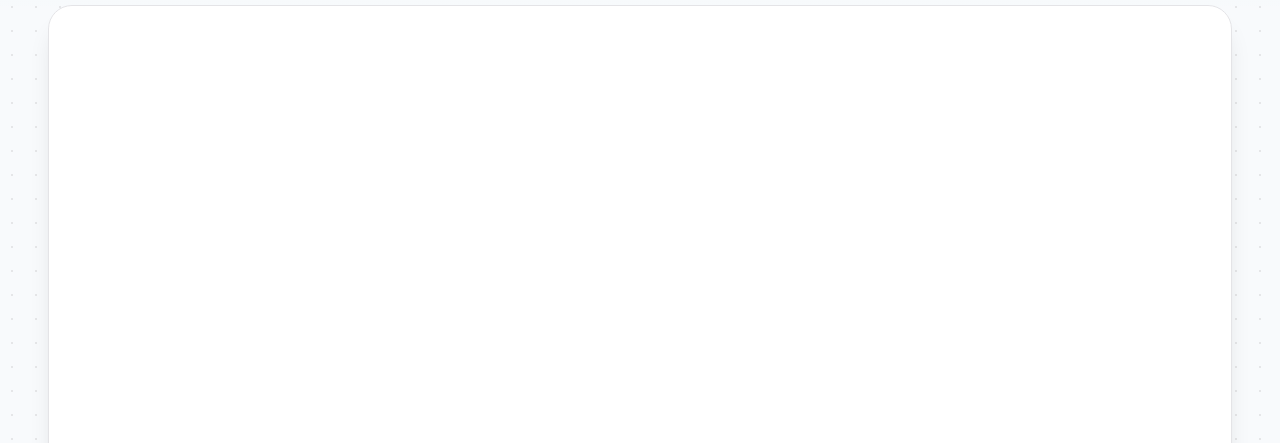
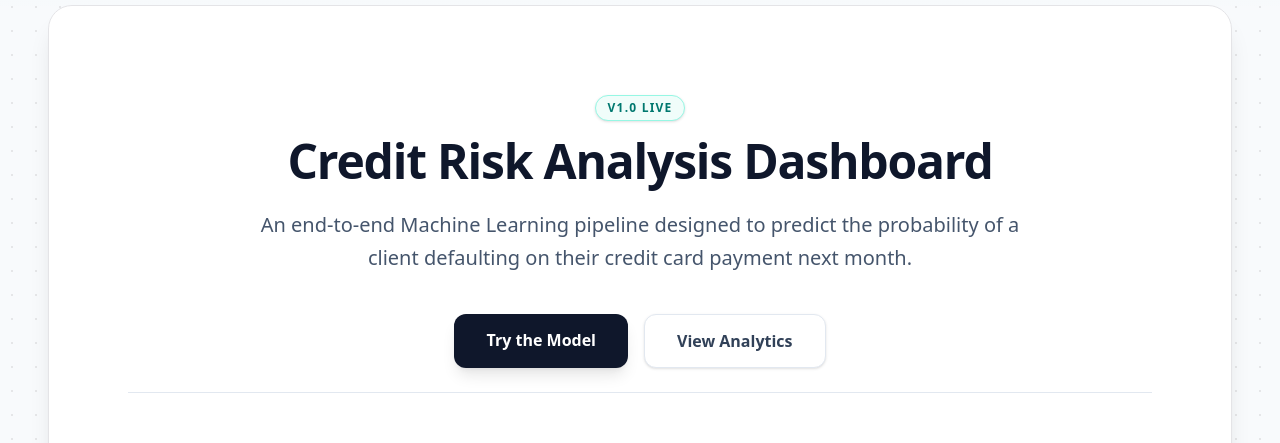
Before and after one commit to pankrulez/credit-risk-dnn, a Next.js app in the folder credit-risk-frontend/: page / in a window 1280 px wide. Shown: the part 245-688 px from the top of the page. Built offline with nearby package versions, Linux system fonts and the light colour scheme; no server answers.

Commit message:
fix: hero section

```diff
--- a/credit-risk-frontend/src/app/page.tsx
+++ b/credit-risk-frontend/src/app/page.tsx
@@ -1,12 +1,22 @@
+'use client';
+
 import Link from 'next/link';
+import { useEffect, useState } from 'react';
 
 export default function ProjectOverviewPage() {
+  // Use state to trigger the mount animation
+  const [mounted, setMounted] = useState(false);
+
+  useEffect(() => {
+    setMounted(true);
+  }, []);
+
   return (
     <div className="space-y-12 max-w-5xl mx-auto py-8">
 
-      {/* Hero Section - Animates in immediately */}
-      <section className="text-center py-6 border-b border-slate-200 dark:border-slate-800 opacity-0 animate-slide-up-fade" style={{ animationDelay: '0ms' }}>
-        <div className="inline-block mb-4 px-3 py-1 rounded-full bg-teal-50 dark:bg-teal-900/30 text-teal-700 dark:text-teal-400 text-xs font-bold tracking-widest uppercase border border-teal-200 dark:border-teal-800/50">
+      {/* Hero Section */}
+      <section className={`text-center py-6 border-b border-slate-200 dark:border-slate-800 transition-all duration-1000 ease-out ${mounted ? 'opacity-100 translate-y-0' : 'opacity-0 translate-y-12'}`}>
+        <div className="inline-block mb-4 px-3 py-1 rounded-full bg-teal-50 dark:bg-teal-900/30 text-teal-700 dark:text-teal-400 text-xs font-bold tracking-widest uppercase border border-teal-200 dark:border-teal-800/50 shadow-sm">
           V1.0 Live
         </div>
         <h2 className="text-4xl md:text-5xl font-extrabold text-slate-900 dark:text-white mb-6 tracking-tight">
@@ -29,10 +39,10 @@ export default function ProjectOverviewPage() {
       <div className="grid grid-cols-1 md:grid-cols-2 gap-8 pt-4">
 
         {/* Dataset Context Card - Delayed Animation */}
-        <div className="relative group opacity-0 animate-slide-up-fade" style={{ animationDelay: '200ms' }}>
+        <div className={`relative group transition-all duration-1000 delay-150 ease-out ${mounted ? 'opacity-100 translate-y-0' : 'opacity-0 translate-y-12'}`}>
 
           {/* Glowing Animated Gradient Background (Hidden until hover) */}
-          <div className="absolute -inset-0.5 bg-gradient-to-r from-teal-500 via-emerald-500 to-cyan-500 rounded-3xl blur opacity-0 group-hover:opacity-30 transition duration-1000 group-hover:duration-200 bg-200% animate-pan-gradient"></div>
+          <div className="absolute -inset-0.5 bg-gradient-to-r from-teal-500 via-emerald-500 to-cyan-500 rounded-3xl blur opacity-0 group-hover:opacity-30 transition duration-1000 animate-gradient"></div>
 
           {/* Actual Card Content */}
           <div className="relative h-full bg-white dark:bg-[#151515] p-8 rounded-3xl border border-slate-200 dark:border-zinc-800 shadow-sm transition-transform duration-300">
@@ -53,10 +63,10 @@ export default function ProjectOverviewPage() {
         </div>
 
         {/* Model Architecture Card - Further Delayed Animation */}
-        <div className="relative group opacity-0 animate-slide-up-fade" style={{ animationDelay: '400ms' }}>
+        <div className={`relative group transition-all duration-1000 delay-300 ease-out ${mounted ? 'opacity-100 translate-y-0' : 'opacity-0 translate-y-12'}`}>
 
           {/* Glowing Animated Gradient Background (Hidden until hover) */}
-          <div className="absolute -inset-0.5 bg-gradient-to-r from-purple-500 via-pink-500 to-rose-500 rounded-3xl blur opacity-0 group-hover:opacity-30 transition duration-1000 group-hover:duration-200 bg-200% animate-pan-gradient"></div>
+          <div className="absolute -inset-0.5 bg-gradient-to-r from-purple-500 via-pink-500 to-rose-500 rounded-3xl blur opacity-0 group-hover:opacity-30 transition duration-1000 animate-gradient"></div>
 
           {/* Actual Card Content */}
           <div className="relative h-full bg-white dark:bg-[#151515] p-8 rounded-3xl border border-slate-200 dark:border-zinc-800 shadow-sm transition-transform duration-300 flex flex-col">
```
